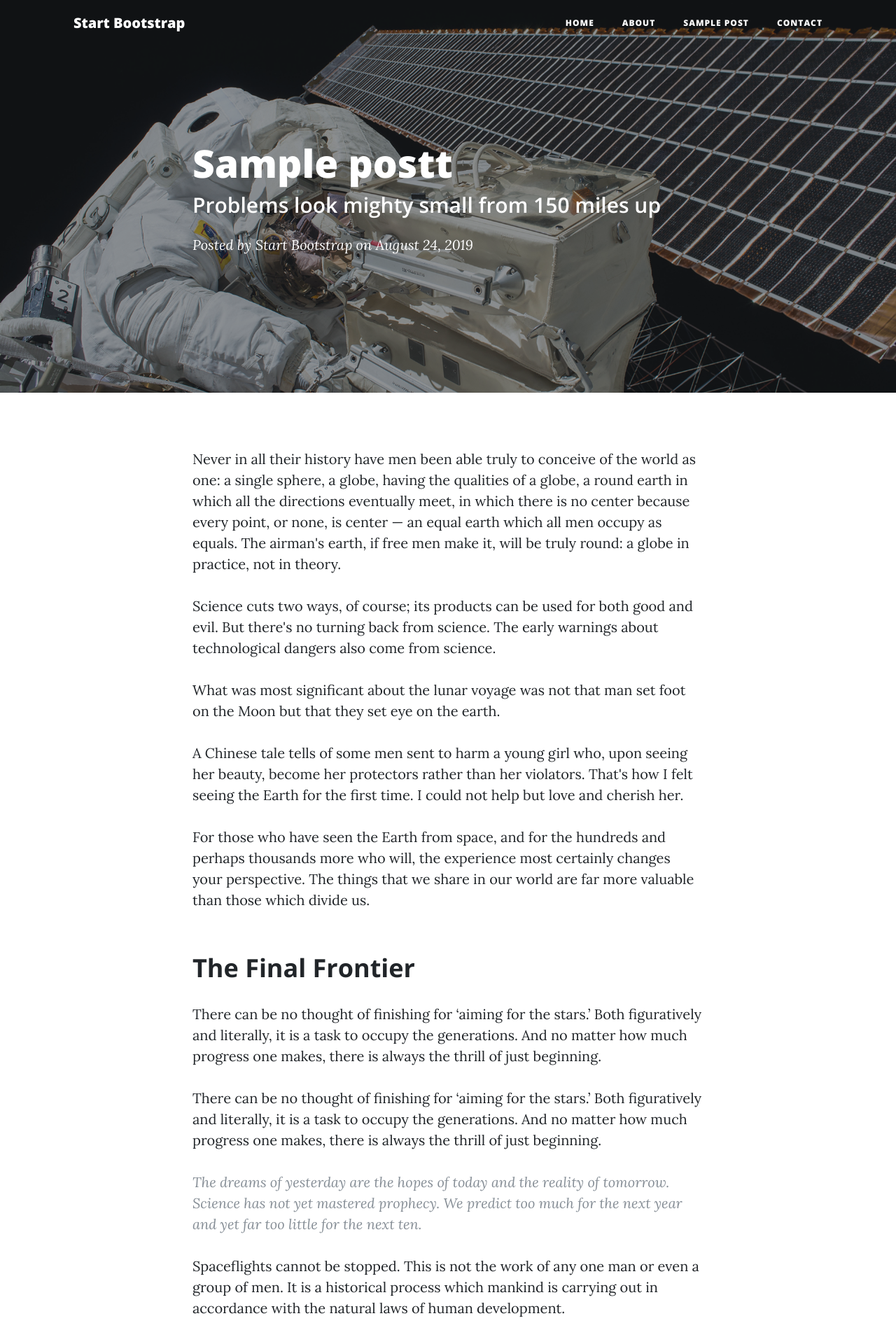
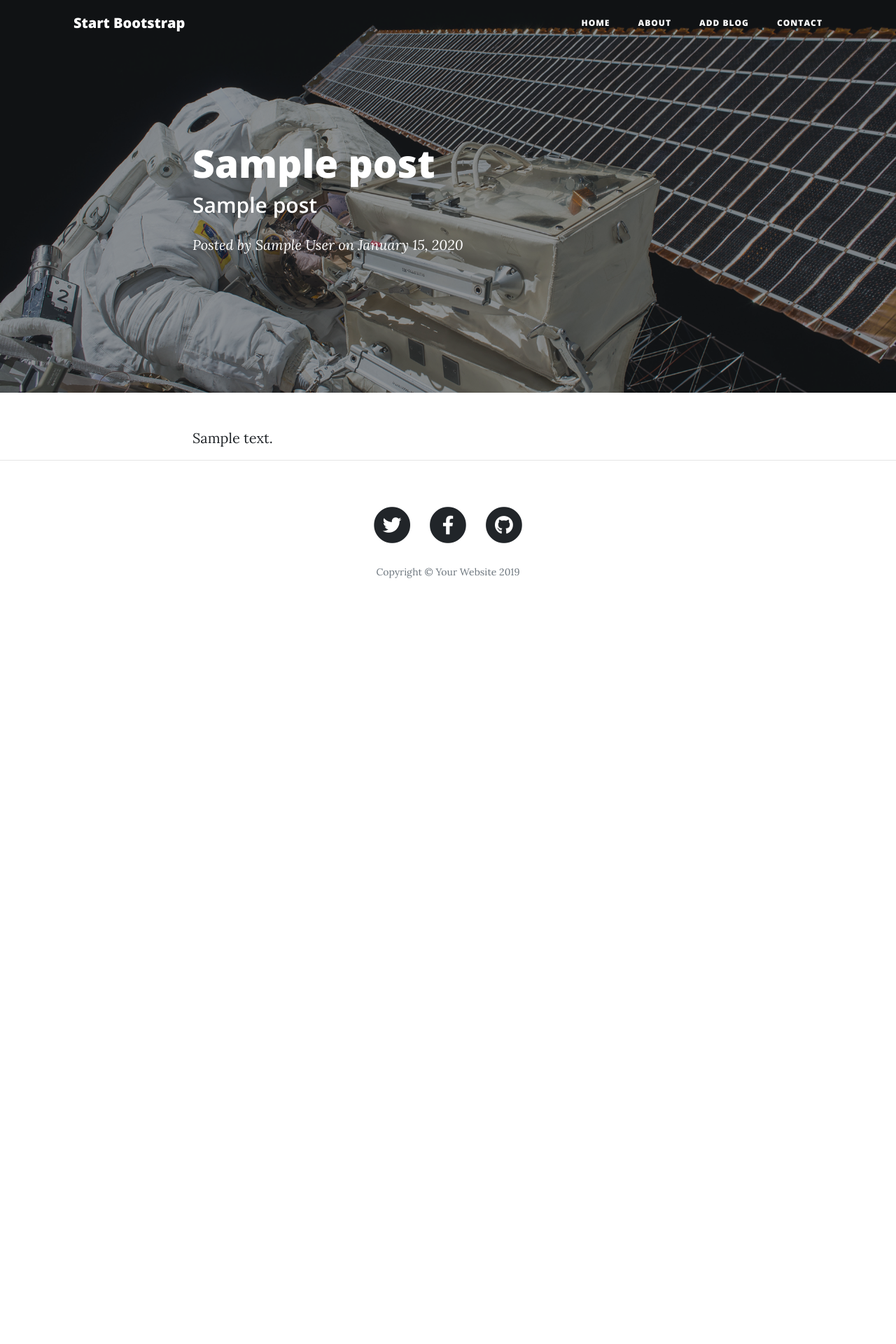
Before and after one commit to NadeemAhmedd/Flask-Blog, a Flask app: page /blog/1 in a window 1280 px wide. Shown: the top 1920 px of the page at 70% size. After the commit the page ends 826 px from the top, so only its background shows below. Run offline with Flask 2, Linux system fonts and the light colour scheme; tables that the repository leaves empty hold one stand-in row (values such as "Sample post"); some libraries are stand-ins or nearby versions.

Commit message:
show blogs from database implement order by desc

```diff
--- a/first.py
+++ b/first.py
@@ -1,6 +1,7 @@
 from flask import Flask, render_template, request, redirect, url_for
 from flask_sqlalchemy import SQLAlchemy
 from flask_migrate import Migrate
+import datetime
 
 app = Flask(__name__)
 
@@ -21,8 +22,8 @@ class BlogPost(db.Model):
 
 @app.route('/')
 def index():
-
-    return render_template('index.html')
+    blogs = BlogPost.query.order_by(BlogPost.id.desc()).all()
+    return render_template('index.html', blogs=blogs)
 
 
 @app.route('/post')
@@ -33,8 +34,9 @@ def post():
 @app.route('/blog/<int:blog_id>')
 def blog(blog_id):
     blog = BlogPost.query.filter_by(id=blog_id).one()
+    date_posted = blog.date_posted.strftime('%B %d, %Y')
 
-    return render_template('post.html', blog=blog)
+    return render_template('post.html', blog=blog, date_posted=date_posted)
 
 
 @app.route('/about')
@@ -60,7 +62,7 @@ def store_blog():
     date_posted = request.form['date_posted']
     content = request.form['content']
 
-    post = BlogPost(title=title, subtitle='subtitle', author='author', date_posted=date_posted, content=content)
+    post = BlogPost(title=title, subtitle=subtitle, author=author, date_posted=date_posted, content=content)
     db.session.add(post)
     db.session.commit()
 
--- a/templates/header.html
+++ b/templates/header.html
@@ -41,7 +41,7 @@
           <a class="nav-link" href="{{ url_for('about') }}">About</a>
         </li>
         <li class="nav-item">
-          <a class="nav-link" href="{{ url_for('post') }}">Sample Post</a>
+          <a class="nav-link" href="{{ url_for('add_blog') }}">Add Blog</a>
         </li>
         <li class="nav-item">
           <a class="nav-link" href="{{ url_for('contact') }}">Contact</a>
--- a/templates/post.html
+++ b/templates/post.html
@@ -9,11 +9,11 @@
       <div class="row">
         <div class="col-lg-8 col-md-10 mx-auto">
           <div class="post-heading">
-            <h1>{{ blog.title }}t</h1>
-            <h2 class="subheading">Problems look mighty small from 150 miles up</h2>
+            <h1>{{ blog.title }}</h1>
+            <h2 class="subheading">{{ blog.subtitle }}</h2>
             <span class="meta">Posted by
-              <a href="#">Start Bootstrap</a>
-              on August 24, 2019</span>
+              <a href="#">{{ blog.author }}</a>
+              on {{ date_posted }} </span>
           </div>
         </div>
       </div>
@@ -25,42 +25,7 @@
     <div class="container">
       <div class="row">
         <div class="col-lg-8 col-md-10 mx-auto">
-          <p>Never in all their history have men been able truly to conceive of the world as one: a single sphere, a globe, having the qualities of a globe, a round earth in which all the directions eventually meet, in which there is no center because every point, or none, is center — an equal earth which all men occupy as equals. The airman's earth, if free men make it, will be truly round: a globe in practice, not in theory.</p>
-
-          <p>Science cuts two ways, of course; its products can be used for both good and evil. But there's no turning back from science. The early warnings about technological dangers also come from science.</p>
-
-          <p>What was most significant about the lunar voyage was not that man set foot on the Moon but that they set eye on the earth.</p>
-
-          <p>A Chinese tale tells of some men sent to harm a young girl who, upon seeing her beauty, become her protectors rather than her violators. That's how I felt seeing the Earth for the first time. I could not help but love and cherish her.</p>
-
-          <p>For those who have seen the Earth from space, and for the hundreds and perhaps thousands more who will, the experience most certainly changes your perspective. The things that we share in our world are far more valuable than those which divide us.</p>
-
-          <h2 class="section-heading">The Final Frontier</h2>
-
-          <p>There can be no thought of finishing for ‘aiming for the stars.’ Both figuratively and literally, it is a task to occupy the generations. And no matter how much progress one makes, there is always the thrill of just beginning.</p>
-
-          <p>There can be no thought of finishing for ‘aiming for the stars.’ Both figuratively and literally, it is a task to occupy the generations. And no matter how much progress one makes, there is always the thrill of just beginning.</p>
-
-          <blockquote class="blockquote">The dreams of yesterday are the hopes of today and the reality of tomorrow. Science has not yet mastered prophecy. We predict too much for the next year and yet far too little for the next ten.</blockquote>
-
-          <p>Spaceflights cannot be stopped. This is not the work of any one man or even a group of men. It is a historical process which mankind is carrying out in accordance with the natural laws of human development.</p>
-
-          <h2 class="section-heading">Reaching for the Stars</h2>
-
-          <p>As we got further and further away, it [the Earth] diminished in size. Finally it shrank to the size of a marble, the most beautiful you can imagine. That beautiful, warm, living object looked so fragile, so delicate, that if you touched it with a finger it would crumble and fall apart. Seeing this has to change a man.</p>
-
-          <a href="#">
-            <img class="img-fluid" src="img/post-sample-image.jpg" alt="">
-          </a>
-          <span class="caption text-muted">To go places and do things that have never been done before – that’s what living is all about.</span>
-
-          <p>Space, the final frontier. These are the voyages of the Starship Enterprise. Its five-year mission: to explore strange new worlds, to seek out new life and new civilizations, to boldly go where no man has gone before.</p>
-
-          <p>As I stand out here in the wonders of the unknown at Hadley, I sort of realize there’s a fundamental truth to our nature, Man must explore, and this is exploration at its greatest.</p>
-
-          <p>Placeholder text by
-            <a href="http://spaceipsum.com/">Space Ipsum</a>. Photographs by
-            <a href="https://www.flickr.com/photos/nasacommons/">NASA on The Commons</a>.</p>
+          {{blog.content|safe}}
         </div>
       </div>
     </div>
```
Also changed, not shown: templates/index.html (+8 -44 lines).
